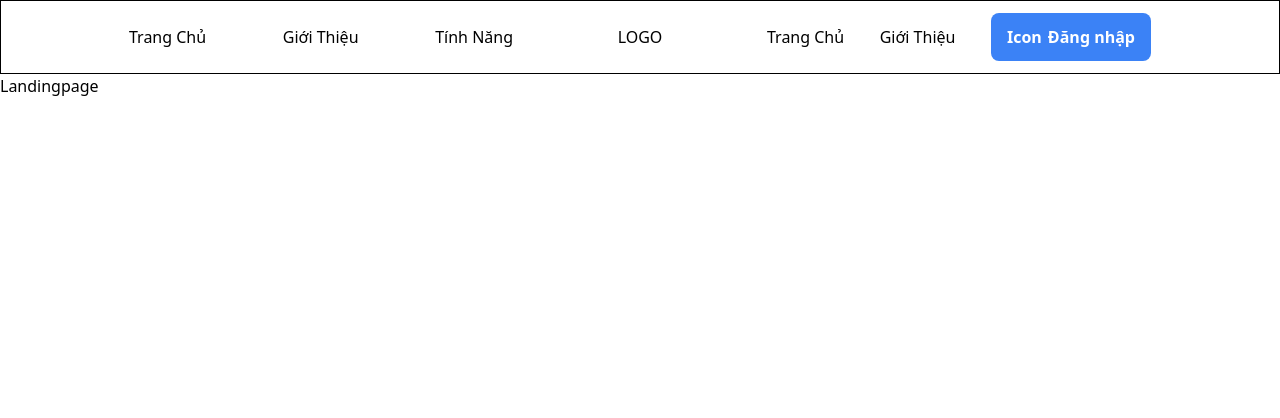
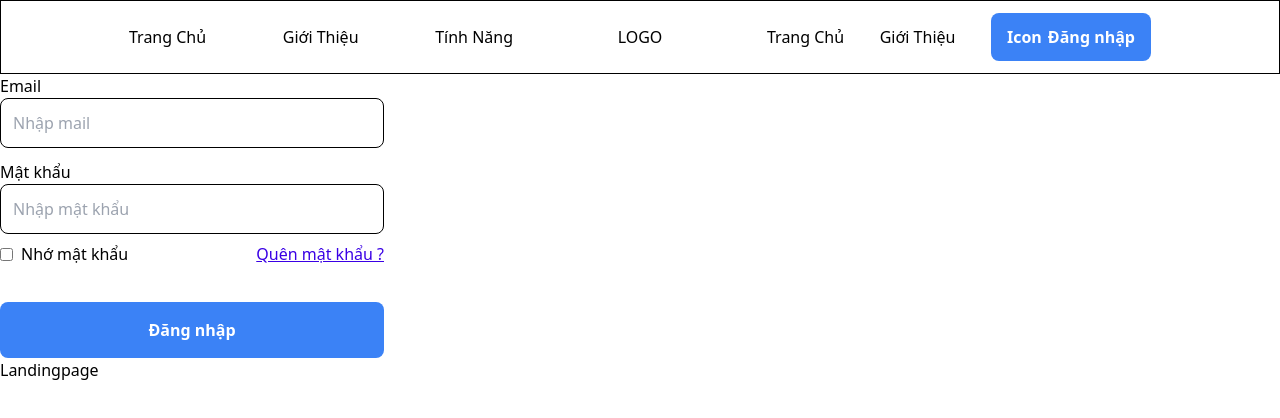
Before and after one commit to Grass-Production/FEIT-FE, a React (Vite) app in the folder feit-fe/: page / in a window 1280 px wide. Shown: the top 418 px of the page. Built offline with nearby package versions, Linux system fonts and the light colour scheme.

Commit message:
feat: Form SignIn, component Input Section

```diff
--- a/feit-fe/src/components/Button/Button.jsx
+++ b/feit-fe/src/components/Button/Button.jsx
@@ -12,7 +12,7 @@ export const buttonVariants = tv({
         size: {
             sm: 'py-2 px-3',
             md: ' py-3 px-4',
-            lg: 'py-4 px-5',
+            lg: 'py-4 px-5 w-full',
         },
         disabled: {
             true: '',
@@ -22,9 +22,14 @@ export const buttonVariants = tv({
             left: ' flex gap-[6px]',
         },
     },
+    defaultVariants: {
+        color: 'primary',
+        size: 'md',
+        type: 'none',
+    },
 });
 
-export const Button = ({children, icon, size, color, title, onClick = null}) => {
+export const Button = ({children, icon, size, color, title = 'Click me', onClick = null}) => {
     return (
         <button
             onClick={onClick}
--- /dev/null
+++ b/feit-fe/src/components/Form/Form.jsx
@@ -0,0 +1,50 @@
+import {tv} from 'tailwind-variants';
+import {Button} from '../Button';
+import {InputSection} from '../Input/InputSection';
+import {NavLink} from 'react-router-dom';
+const formVariants = tv({
+    slots: {
+        base: ' w-96 ',
+        input: ' block w-full border border-black rounded-lg p-3',
+        label: ' mb-2 ',
+    },
+});
+
+export const Form = ({valueName, onChangeName, valuePass, onChangePass}) => {
+    const {base, input, label} = formVariants();
+    return (
+        <form className={base()}>
+            <div className=" mb-3">
+                <label className=" mb-2" htmlFor="">
+                    Email
+                </label>
+                <input
+                    value={valueName}
+                    onChange={onChangeName}
+                    placeholder="Nhập mail"
+                    className={input()}
+                    type="text"
+                />
+            </div>
+            <div className={label()}>
+                <label htmlFor="">Mật khẩu</label>
+                <input
+                    value={valuePass}
+                    onChange={onChangePass}
+                    placeholder="Nhập mật khẩu"
+                    className={input()}
+                    type="text"
+                />
+            </div>
+            <div className=" flex justify-between mb-9">
+                <InputSection label="Nhớ mật khẩu" />
+                <NavLink className=" underline text-primary-primary" to="/home">
+                    Quên mật khẩu ?
+                </NavLink>
+            </div>
+            <div className=" flex justify-center ">
+                <Button title="Đăng nhập" size={'lg'} />
+            </div>
+        </form>
+    );
+};
--- /dev/null
+++ b/feit-fe/src/components/Form/index.js
@@ -0,0 +1 @@
+export * from './Form'
--- /dev/null
+++ b/feit-fe/src/components/Input/InputField.jsx
@@ -0,0 +1,9 @@
+import {tv} from 'tailwind-variants';
+
+export const inputVariant = tv({
+    base: {},
+});
+
+export const InputField = () => {
+    return <input type="text" />;
+};
--- /dev/null
+++ b/feit-fe/src/components/Input/InputSection.jsx
@@ -0,0 +1,14 @@
+import {tv} from 'tailwind-variants';
+
+export const inputSectionVariants = tv({
+    base: ' flex gap-2 items-center',
+});
+
+export const InputSection = ({type = 'checkbox', label = 'label'}) => {
+    return (
+        <div className={' ' + inputSectionVariants({})}>
+            <input type={type} />
+            <label>{label}</label>
+        </div>
+    );
+};
--- /dev/null
+++ b/feit-fe/src/components/Input/index.js
@@ -0,0 +1 @@
+export * from './InputField'
--- a/feit-fe/src/components/index.js
+++ b/feit-fe/src/components/index.js
@@ -1 +1,3 @@
 export * from './Button'
+export * from './Input'
+export * from './Form'
--- a/feit-fe/src/pages/LandingPage/LandingPage.jsx
+++ b/feit-fe/src/pages/LandingPage/LandingPage.jsx
@@ -1,9 +1,11 @@
 import {Navbar} from '../../layouts';
+import {Form} from '../../components';
 
 export const LandingPage = () => {
     return (
         <div className="">
             <Navbar />
+            <Form />
             <h1>Landingpage</h1>
         </div>
     );
--- a/feit-fe/tailwind.config.js
+++ b/feit-fe/tailwind.config.js
@@ -1,7 +1,7 @@
-import { withTV } from 'tailwind-variants/transformer';
+// import { withTV } from 'tailwind-variants/transformer';
 /** @type {import('tailwindcss').Config} */
 
-export default withTV({
+export default ({
   content: [
     "./index.html",
     "./src/**/*.{js,ts,jsx,tsx}",
```
